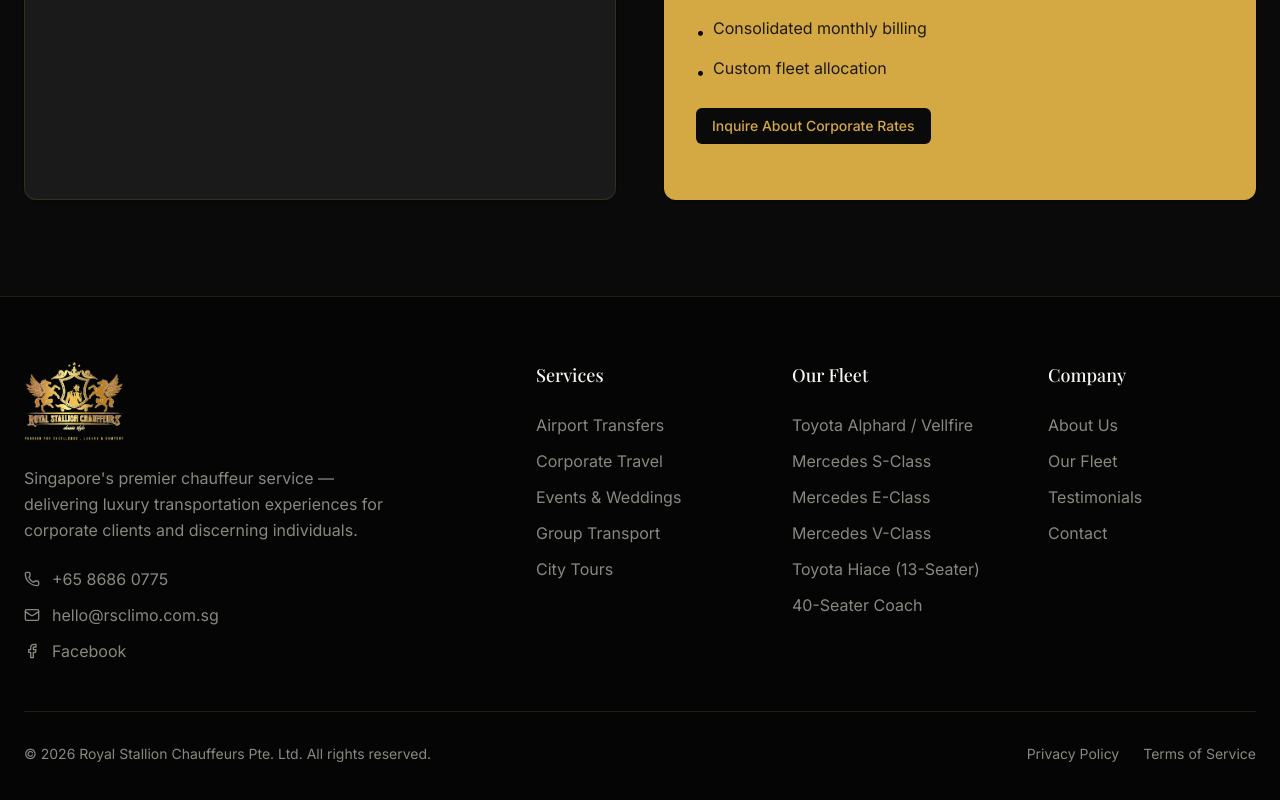
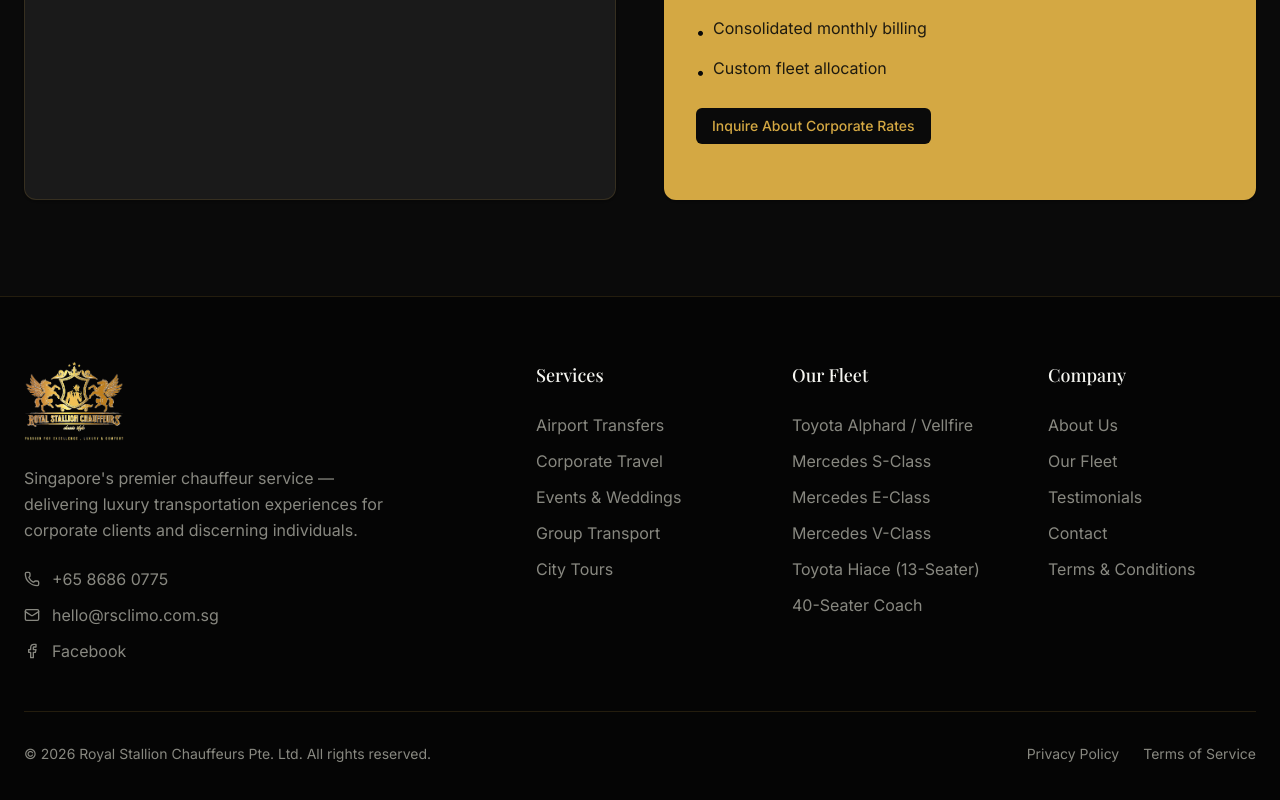
Before and after one commit to kaws6666/rsc-limo-web, a Next.js app: page / in a window 1280 px wide. Shown: the part 6154-6954 px from the top of the page. Built offline with nearby package versions, Linux system fonts and the light colour scheme; a web font is replaced by a local one.

Commit message:
Add Terms & Conditions link to footer Company section
Co-Authored-By: Claude Sonnet 4.6 <noreply@anthropic.com>

```diff
--- a/components/footer.tsx
+++ b/components/footer.tsx
@@ -25,6 +25,7 @@ const footerCompany = [
   { label: "Our Fleet", labelZh: "我们的车队", href: "/#fleet" },
   { label: "Testimonials", labelZh: "客户评价", href: "/#testimonials" },
   { label: "Contact", labelZh: "联系我们", href: "/#contact" },
+  { label: "Terms & Conditions", labelZh: "条款与条件", href: "/terms" },
 ]
 
 export function Footer() {
```
